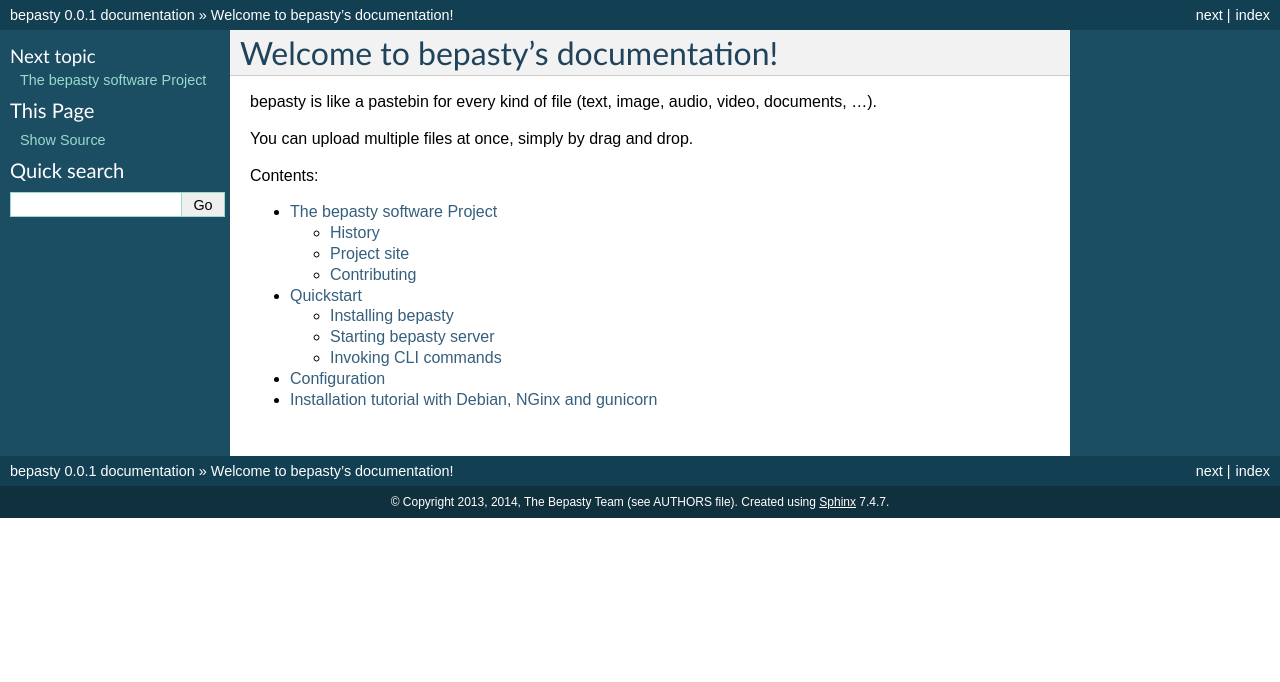
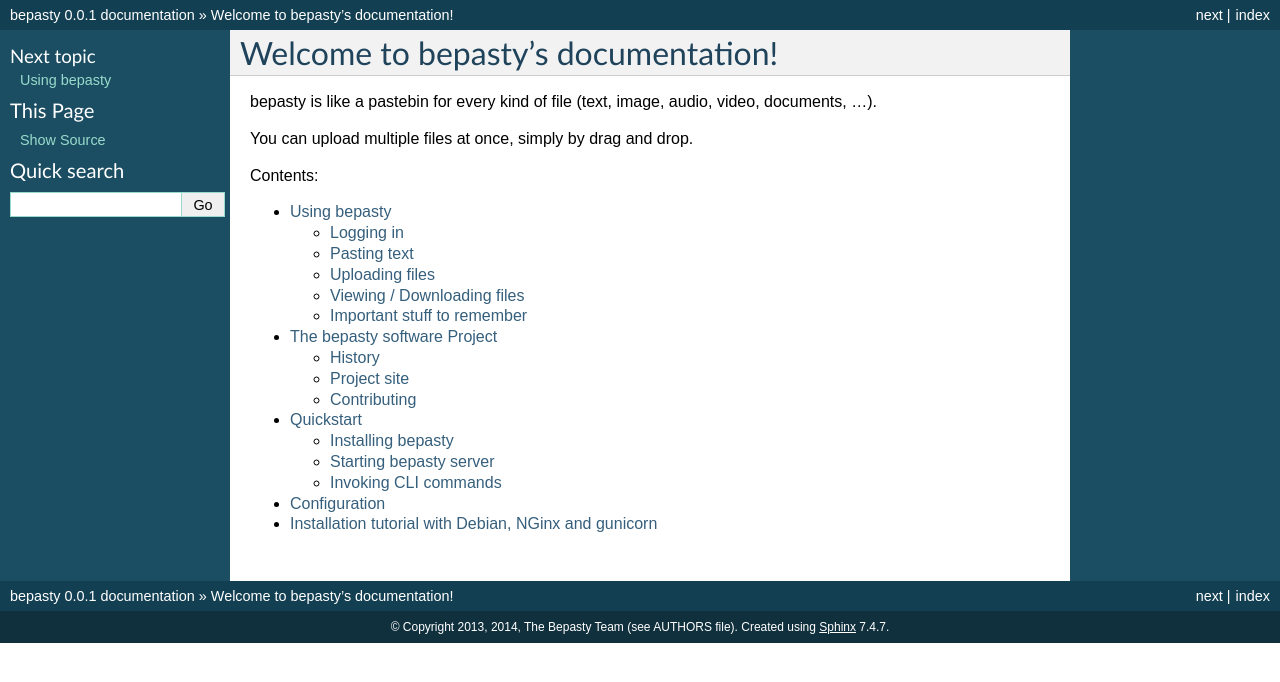
Before and after one commit to bepasty/bepasty-server, a Sphinx documentation site: the page built from docs/source/index.rst, in a window 1280 px wide. Shown: the top 682 px of the page. Built offline with Sphinx 7.4.7, drawn with Linux system fonts in a browser that asks for light colours; some of the changed lines change nothing that is shown.

Commit message:
add user docs

```diff
--- a/docs/source/index.rst
+++ b/docs/source/index.rst
@@ -10,6 +10,7 @@
 .. toctree::
    :maxdepth: 2
 
+   user
    project
    quickstart
    config
--- /dev/null
+++ b/docs/source/user.rst
@@ -0,0 +1,77 @@
+=============
+Using bepasty
+=============
+
+Logging in
+==========
+
+You need to log in to paste text / upload files. Viewing pasted text / downloading uploaded files works without being
+logged in, though.
+
+To log in, you need to know credentials - ask the admin who runs the site.
+
+Pasting text
+============
+
+Just paste it into that big upper text input box.
+
+Content-Type: Below the box you can optionally choose the type of your content (if you don't, it will become plain text).
+Just start typing some letters of the type, e.g. if you pasted some python code, type pyt and see how it
+offers you some choices based on that. Based on that type, we will highlight your text (using the Pygments
+library, which supports a lot of text formats).
+
+File name: You can optionally give a filename for your paste. If someone later downloads it as file, the browser will
+use the filename you gave. If you don't give a filename, it will use "paste.txt".
+
+When finished, click on "Submit". bepasty will save your text using a unique ID and redirect you to the URL
+where you can view or download your pasted text.
+
+Uploading files
+===============
+
+See that big box below the text input box - you can:
+
+* click it to upload a single file (via the file selection dialogue of your browser). repeat if you have multiple files.
+* drag files from your desktop and drop them there
+
+Note: some features require a modern browser, like a current Firefox or Chrome/Chromium with Javascript enabled.
+
+It will show you a progress indication while the files upload.
+
+After the files are uploaded, bepasty will show you a list of links to the individual views of each uploaded file.
+Make sure you keep all the links (open the links in new tabs / new windows) - they are the only way to access the files.
+
+Additionally, bepasty prepared a file list for you (that has all the unique IDs of your uploaded files). If you
+create a list item by hitting the respective button, bepasty will store that list in yet another pastebin item, so
+you need to remember only that one URL. It's also a nice way to communicate a collection of files as you only need to
+communicate that one URL (not each individual file's URL).
+
+Viewing / Downloading files
+===========================
+
+Just visit the file's unique URL to view or download it.
+
+bepasty will show you metadata like file name, precise file size, upload date/time (UTC), sha256 hash of the file
+contents (we compute this while or directly after the file upload) and, if possible, it shows you the file contents also.
+
+Checking hash / size: If you are looking at a file you just uploaded yourself, it might be interesting to compare the
+size and hash with the values you see for your local file to make sure the upload worked correctly. Same after you
+download a file: check whether size and hash match for the file on bepasty and your downloaded file.
+
+bepasty can directly show you:
+
+* text files (highlighted depending on the content-type)
+* PDFs (if you browser can render PDFs or has a plugin doing that)
+* image files, like jpeg, png and svg
+* audio/video files (using the html5 player widget, format support might depend on your browser and OS)
+* for other file types, you need to download them and open them with the appropriate application
+
+To download a file, click the download icon left of the filename.
+
+Important stuff to remember
+===========================
+
+* if you get upload credentials from an admin, do not make them available to other persons except if explicitly allowed
+* for downloading or viewing a file, all one needs is the URL (no credentials required)
+* files may go away at any time, always remember that a pastebin site is only for short-term temporary storage
+  (how long this is depends on the site's / site admin's policy and available disk space)
```
